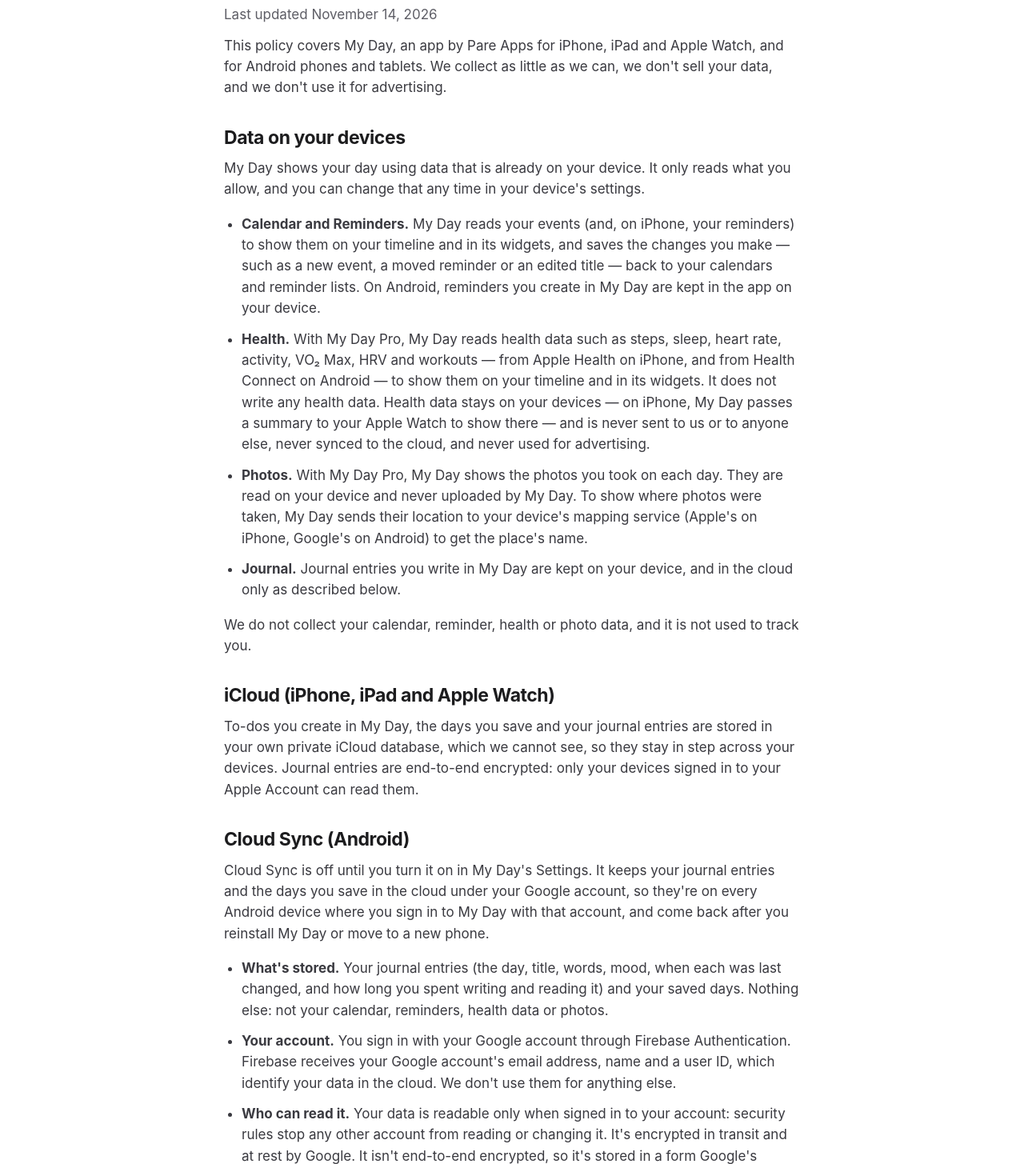
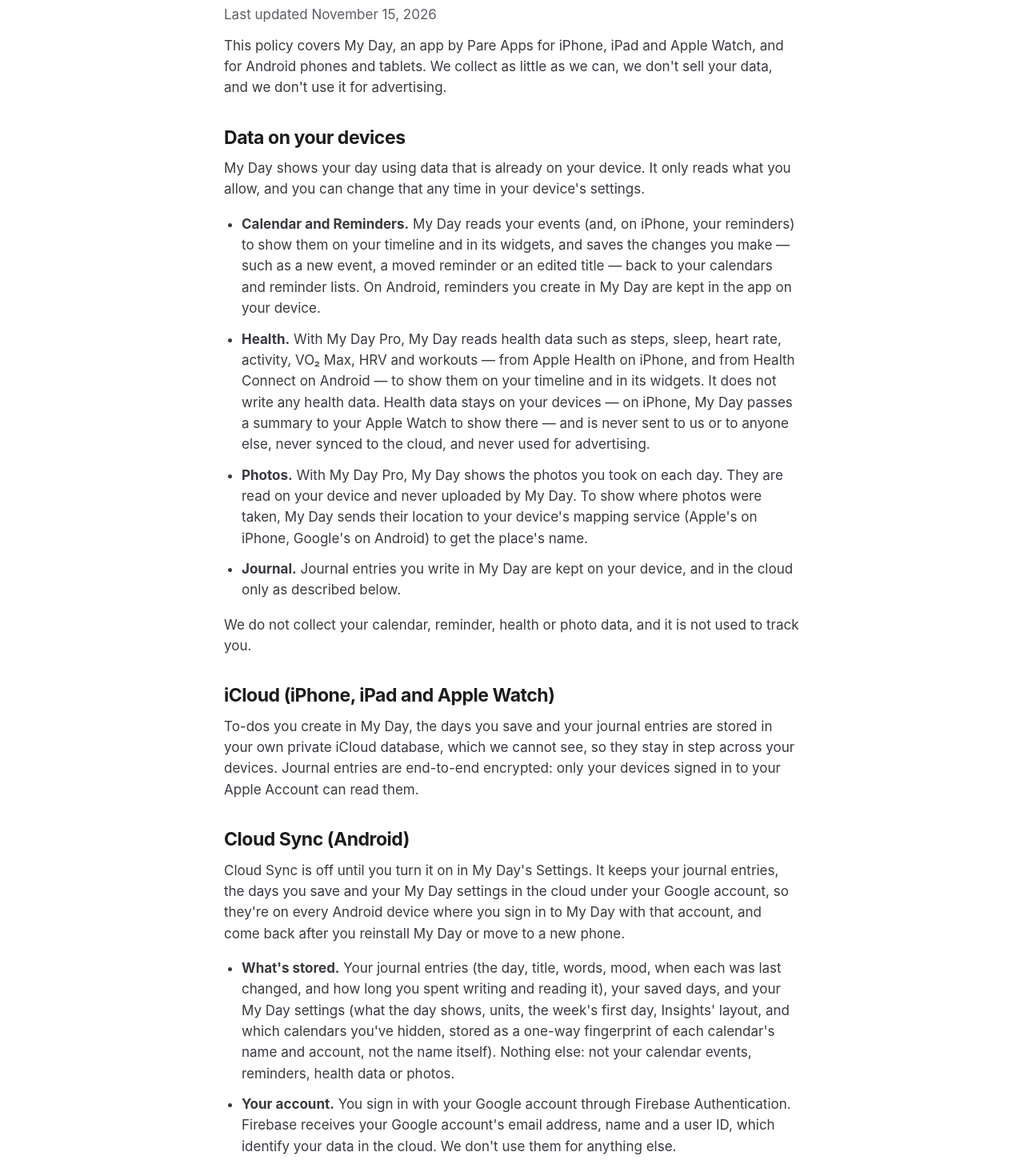
Before and after one commit to pareappsdev/pareapps.site, a plain HTML site: page myday/privacy/index.html in a window 1280 px wide. Shown: the part 176-1631 px from the top of the page at 80% size. Drawn offline with Linux system fonts and the light colour scheme.

Commit message:
Mention synced settings in My Day's privacy and delete-data pages
Co-Authored-By: Claude Opus 5.5 <noreply@anthropic.com>

```diff
--- a/myday/privacy/index.html
+++ b/myday/privacy/index.html
@@ -23,7 +23,7 @@
   <main class="wrap">
     <article class="prose">
       <h1>My Day Privacy Policy</h1>
-      <p class="updated">Last updated November 14, 2026</p>
+      <p class="updated">Last updated November 15, 2026</p>
 
       <p>This policy covers My Day, an app by Pare Apps for iPhone, iPad and Apple Watch, and for Android phones and tablets. We collect as little as we can, we don't sell your data, and we don't use it for advertising.</p>
 
@@ -41,9 +41,9 @@
       <p>To-dos you create in My Day, the days you save and your journal entries are stored in your own private iCloud database, which we cannot see, so they stay in step across your devices. Journal entries are end-to-end encrypted: only your devices signed in to your Apple Account can read them.</p>
 
       <h2>Cloud Sync (Android)</h2>
-      <p>Cloud Sync is off until you turn it on in My Day's Settings. It keeps your journal entries and the days you save in the cloud under your Google account, so they're on every Android device where you sign in to My Day with that account, and come back after you reinstall My Day or move to a new phone.</p>
+      <p>Cloud Sync is off until you turn it on in My Day's Settings. It keeps your journal entries, the days you save and your My Day settings in the cloud under your Google account, so they're on every Android device where you sign in to My Day with that account, and come back after you reinstall My Day or move to a new phone.</p>
       <ul>
-        <li><b>What's stored.</b> Your journal entries (the day, title, words, mood, when each was last changed, and how long you spent writing and reading it) and your saved days. Nothing else: not your calendar, reminders, health data or photos.</li>
+        <li><b>What's stored.</b> Your journal entries (the day, title, words, mood, when each was last changed, and how long you spent writing and reading it), your saved days, and your My Day settings (what the day shows, units, the week's first day, Insights' layout, and which calendars you've hidden, stored as a one-way fingerprint of each calendar's name and account, not the name itself). Nothing else: not your calendar events, reminders, health data or photos.</li>
         <li><b>Your account.</b> You sign in with your Google account through Firebase Authentication. Firebase receives your Google account's email address, name and a user ID, which identify your data in the cloud. We don't use them for anything else.</li>
         <li><b>Who can read it.</b> Your data is readable only when signed in to your account: security rules stop any other account from reading or changing it. It's encrypted in transit and at rest by Google. It isn't end-to-end encrypted, so it's stored in a form Google's systems can read, and Pare Apps can technically access it through our Firebase console; we don't look at it, and only do so if you ask us to help with your data.</li>
         <li><b>Who stores it.</b> Your data is stored by Google's Firebase (Cloud Firestore and Firebase Authentication), in the United States, which processes it on our behalf. See <a href="https://firebase.google.com/support/privacy">Firebase's privacy information</a>.</li>
```
Also changed, not shown: myday/delete-data/index.html (+3 -3 lines).
